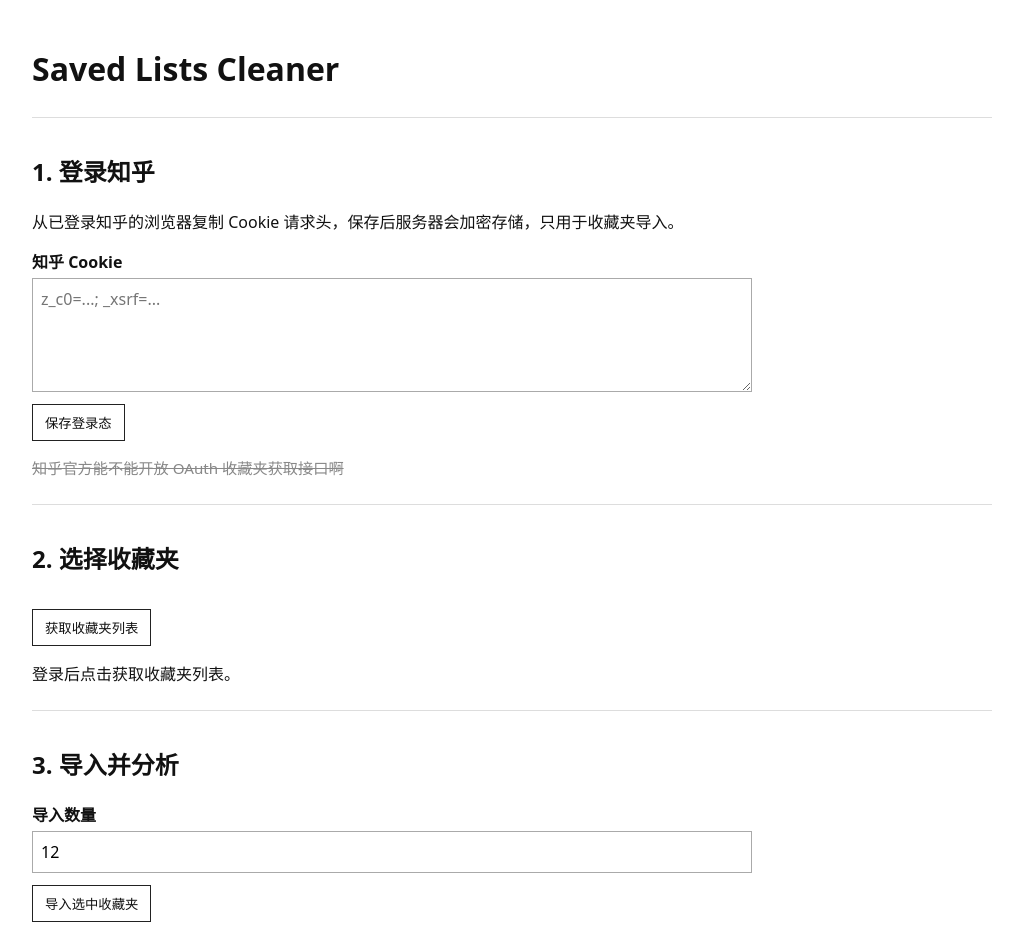
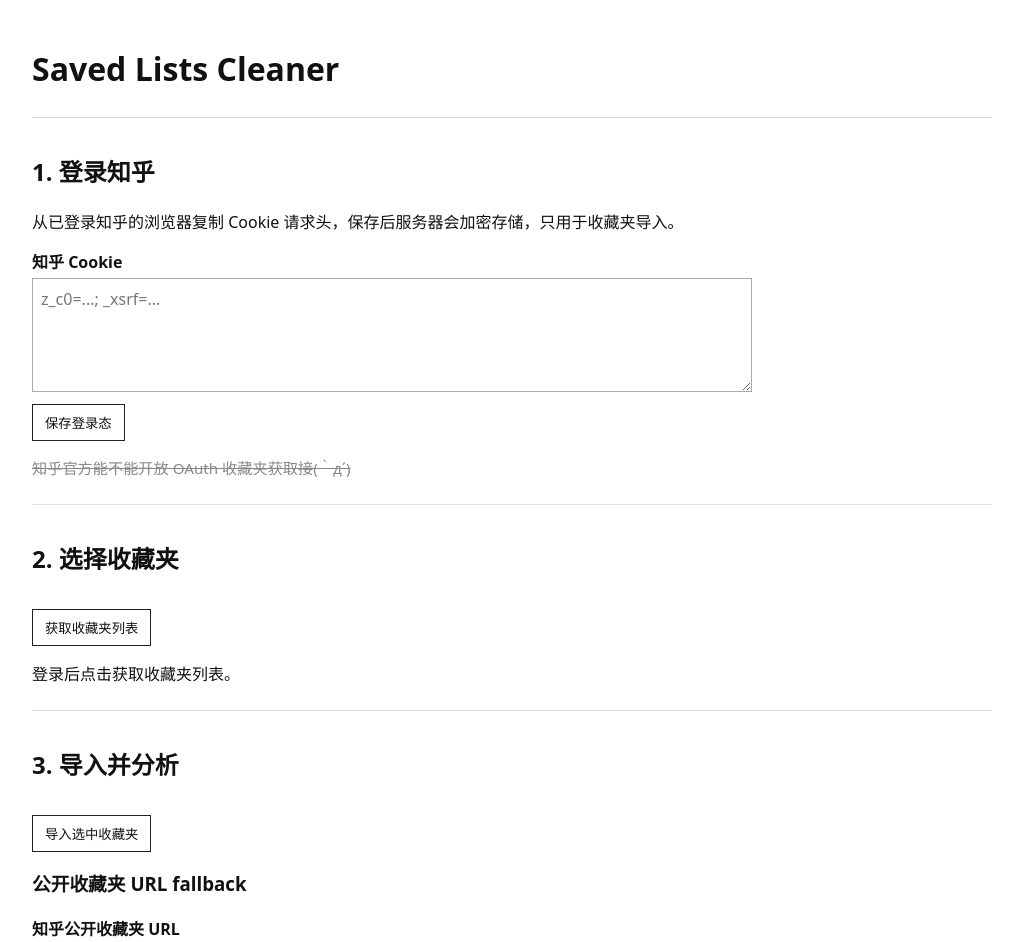
Before and after one commit to Mist-wu/saved-lists-cleaner, a Next.js app: page / in a window 1280 px wide. Shown: the top 942 px of the page, without its empty margins (128-1151 px from the left). Built offline with nearby package versions, Linux system fonts and the light colour scheme.

Commit message:
feat(import): paginate full Zhihu collections by default
- Remove API/UI import limit; login and public paths use full pagination
- Cap uncapped fetches at 20k items; page size 20 when uncapped
- Simplify report lines to analyzed count only

```diff
--- a/app/api/import/route.ts
+++ b/app/api/import/route.ts
@@ -11,7 +11,6 @@
   url: z.string().url().optional(),
   collectionId: z.string().min(1).optional(),
   collectionTitle: z.string().optional(),
-  limit: z.number().int().min(5).max(80).default(32),
 });
 
 export async function POST(request: Request) {
@@ -22,8 +21,8 @@
     }
 
     const collection = input.collectionId
-      ? await fetchLoginCollection(input.collectionId, input.limit)
-      : await fetchZhihuPublicCollection(input.url!, input.limit);
+      ? await fetchLoginCollection(input.collectionId)
+      : await fetchZhihuPublicCollection(input.url!);
     const analyses = await analyzeItems(collection.items);
     const summary = buildRunSummary(analyses);
     const analysisById = new Map(analyses.map((item) => [item.platformItemId, item]));
@@ -85,7 +84,7 @@
   }
 }
 
-async function fetchLoginCollection(collectionId: string, limit: number) {
+async function fetchLoginCollection(collectionId: string) {
   const { cookieHeader } = await getZhihuSessionCookie();
-  return fetchZhihuCollectionContents(collectionId, { cookieHeader, maxItems: limit });
+  return fetchZhihuCollectionContents(collectionId, { cookieHeader });
 }
--- a/app/page.tsx
+++ b/app/page.tsx
@@ -66,7 +66,6 @@
   const [collections, setCollections] = useState<ZhihuCollection[]>([]);
   const [selectedCollectionId, setSelectedCollectionId] = useState("");
   const [url, setUrl] = useState("https://www.zhihu.com/collection/21827231");
-  const [limit, setLimit] = useState(12);
   const [filter, setFilter] = useState("all");
   const [result, setResult] = useState<ImportResponse | null>(null);
   const [loading, setLoading] = useState("");
@@ -154,7 +153,7 @@
       const response = await fetch("/api/import", {
         method: "POST",
         headers: { "content-type": "application/json" },
-        body: JSON.stringify({ ...payload, limit }),
+        body: JSON.stringify(payload),
       });
       const data = await response.json();
       if (!response.ok) {
@@ -188,7 +187,7 @@
           {loading === "login" ? "正在验证知乎登录态..." : "保存登录态"}
         </button>
         {viewer ? <p>当前知乎用户：{viewer.name}</p> : null}
-        <p className="muted-strike">知乎官方能不能开放 OAuth 收藏夹获取接口啊</p>
+        <p className="muted-strike">知乎官方能不能开放 OAuth 收藏夹获取接(｀д´)</p>
       </section>
 
       <section>
@@ -223,16 +222,6 @@
 
       <section>
         <h2>3. 导入并分析</h2>
-        <label htmlFor="limit">导入数量</label>
-        <input
-          id="limit"
-          type="number"
-          min={5}
-          max={80}
-          value={limit}
-          onChange={(event) => setLimit(Number(event.target.value))}
-        />
-
         <button onClick={importSelectedCollection} disabled={loading === "import" || !selectedCollection}>
           {loading === "import" ? "正在导入并分析..." : "导入选中收藏夹"}
         </button>
@@ -257,10 +246,7 @@
           <section>
             <h2>体检报告</h2>
             <p>收藏夹：{result.run.title ?? result.run.collectionId}</p>
-            <p>收藏夹 ID：{result.run.collectionId}</p>
-            <p>知乎返回总数：{result.totals.zhihuTotal}</p>
-            <p>本次导入：{result.totals.imported}</p>
-            <p>AI 已分析：{result.run.analyzedCount}</p>
+            <p>已分析文章数量：{result.run.analyzedCount}</p>
             <p>健康度：{result.run.healthScore} / 100</p>
             <p>预计阅读：{totalReadMinutes} 分钟</p>
             <p>可快速清理：{quickCleanCount} 条</p>
--- a/lib/zhihu.ts
+++ b/lib/zhihu.ts
@@ -73,9 +73,12 @@
   return match[1];
 }
 
-export async function fetchZhihuPublicCollection(inputUrl: string, maxItems = 40) {
+/** 未传 maxItems 时拉取收藏夹全部内容（分页至 is_end），最多 SAFETY_MAX_COLLECTION_ITEMS 条以防异常。 */
+const SAFETY_MAX_COLLECTION_ITEMS = 20_000;
+
+export async function fetchZhihuPublicCollection(inputUrl: string, maxItems?: number) {
   const collectionId = parseZhihuCollectionId(inputUrl);
-  return fetchZhihuCollectionContents(collectionId, { maxItems });
+  return fetchZhihuCollectionContents(collectionId, maxItems != null ? { maxItems } : {});
 }
 
 export async function getZhihuViewer(cookieHeader: string): Promise<ZhihuViewer> {
@@ -163,15 +166,17 @@
   collectionId: string,
   options: { maxItems?: number; cookieHeader?: string } = {},
 ) {
-  const maxItems = options.maxItems ?? 40;
+  const capped = options.maxItems != null;
+  const effectiveMax = capped ? options.maxItems! : SAFETY_MAX_COLLECTION_ITEMS;
+  const pageSize = capped ? Math.min(20, Math.max(5, options.maxItems!)) : 20;
   const items: ZhihuCollectionItem[] = [];
-  const pageSize = Math.min(20, Math.max(5, maxItems));
   let offset = 0;
   let total = 0;
 
-  while (items.length < maxItems) {
+  while (items.length < effectiveMax) {
     const endpoint = new URL(`https://www.zhihu.com/api/v4/collections/${collectionId}/contents`);
-    endpoint.searchParams.set("limit", String(Math.min(pageSize, maxItems - items.length)));
+    const pageLimit = capped ? Math.min(pageSize, effectiveMax - items.length) : pageSize;
+    endpoint.searchParams.set("limit", String(pageLimit));
     endpoint.searchParams.set("offset", String(offset));
 
     const parsed = zhihuResponseSchema.parse(await zhihuJson(endpoint, options.cookieHeader));
```
